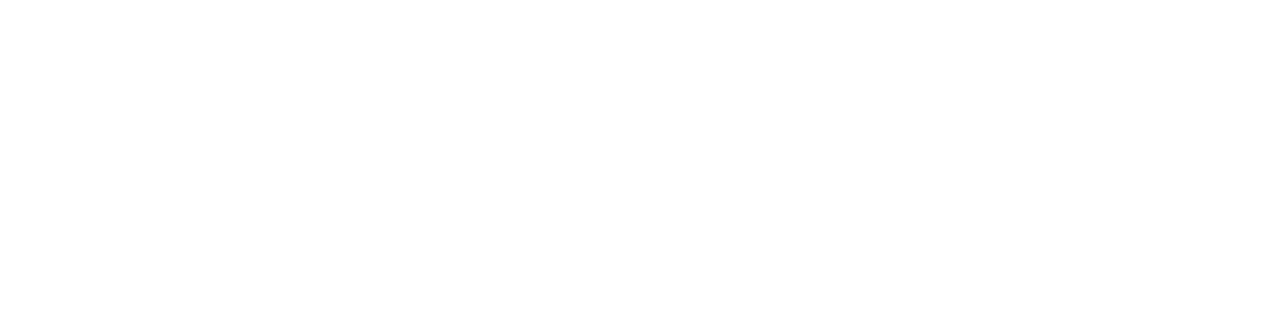
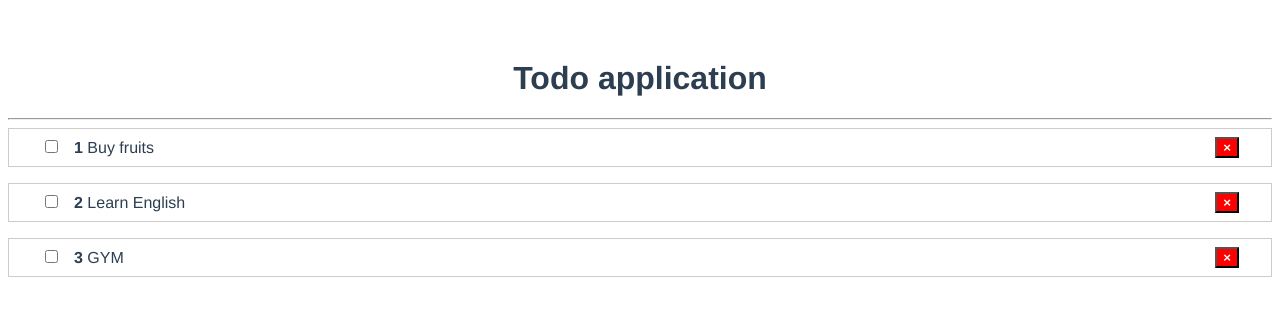
Before and after one commit to andrepopoff/vue-todo-list, a Vue app: page / in a window 1280 px wide. Shown: the top 316 px of the page. Built offline with nearby package versions, Linux system fonts and the light colour scheme.

Commit message:
Add mock todo items

```diff
--- a/src/App.vue
+++ b/src/App.vue
@@ -1,14 +1,26 @@
 <template>
   <div id="app">
-
+    <h1>Todo application</h1>
+    <hr>
+    <TodoList :todos="todos"/>
   </div>
 </template>
 
 <script>
-
+import TodoList from "./components/TodoList";
 export default {
   name: 'App',
+  data() {
+    return {
+      todos: [
+        {id: 1, title: "Buy fruits", completed: false},
+        {id: 2, title: "Learn English", completed: false},
+        {id: 3, title: "GYM", completed: false},
+      ]
+    }
+  },
   components: {
+    TodoList
   }
 }
 </script>
--- /dev/null
+++ b/src/components/TodoItem.vue
@@ -0,0 +1,44 @@
+<template>
+    <li>
+        <span :class="{done: todo.completed}">
+            <input type="checkbox">
+            <strong>{{ todo.id }}</strong>
+            {{ todo.title }}
+        </span>
+        <button class="rm">&times;</button>
+    </li>
+</template>
+
+<script>
+    export default {
+        name: "TodoItem",
+        props: {
+            todo: {
+                type: Object,
+                required: true
+            }
+        }
+    }
+</script>
+
+<style scoped>
+    li {
+        border: 1px solid #ccc;
+        display: flex;
+        justify-content: space-between;
+        padding: .5rem 2rem;
+        margin-bottom: 1rem;
+    }
+    .rm {
+        background: red;
+        color: white;
+        outline: none;
+        font-weight: bold;
+    }
+    .done {
+        text-decoration: line-through;
+    }
+    input {
+        margin-right: 1rem;
+    }
+</style>
--- /dev/null
+++ b/src/components/TodoList.vue
@@ -0,0 +1,26 @@
+<template>
+    <div>
+        <ul>
+            <TodoItem v-for="todo in todos" :key="todo.id" :todo="todo"/>
+        </ul>
+    </div>
+</template>
+
+<script>
+    import TodoItem from "./TodoItem";
+    export default {
+        name: "TodoList",
+        props: ["todos"],
+        components: {
+            TodoItem
+        }
+    }
+</script>
+
+<style scoped>
+    ul {
+        list-style: none;
+        margin: 0;
+        padding: 0;
+    }
+</style>
```
